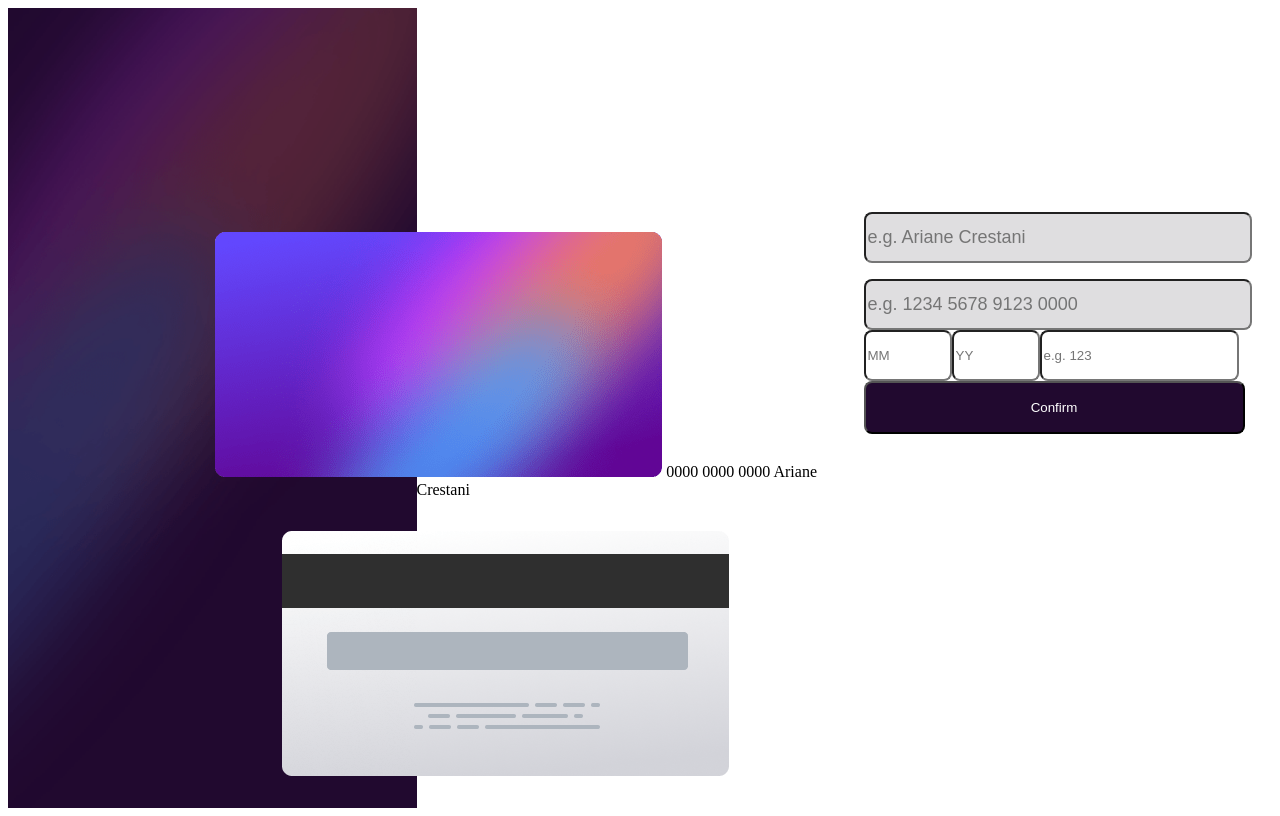
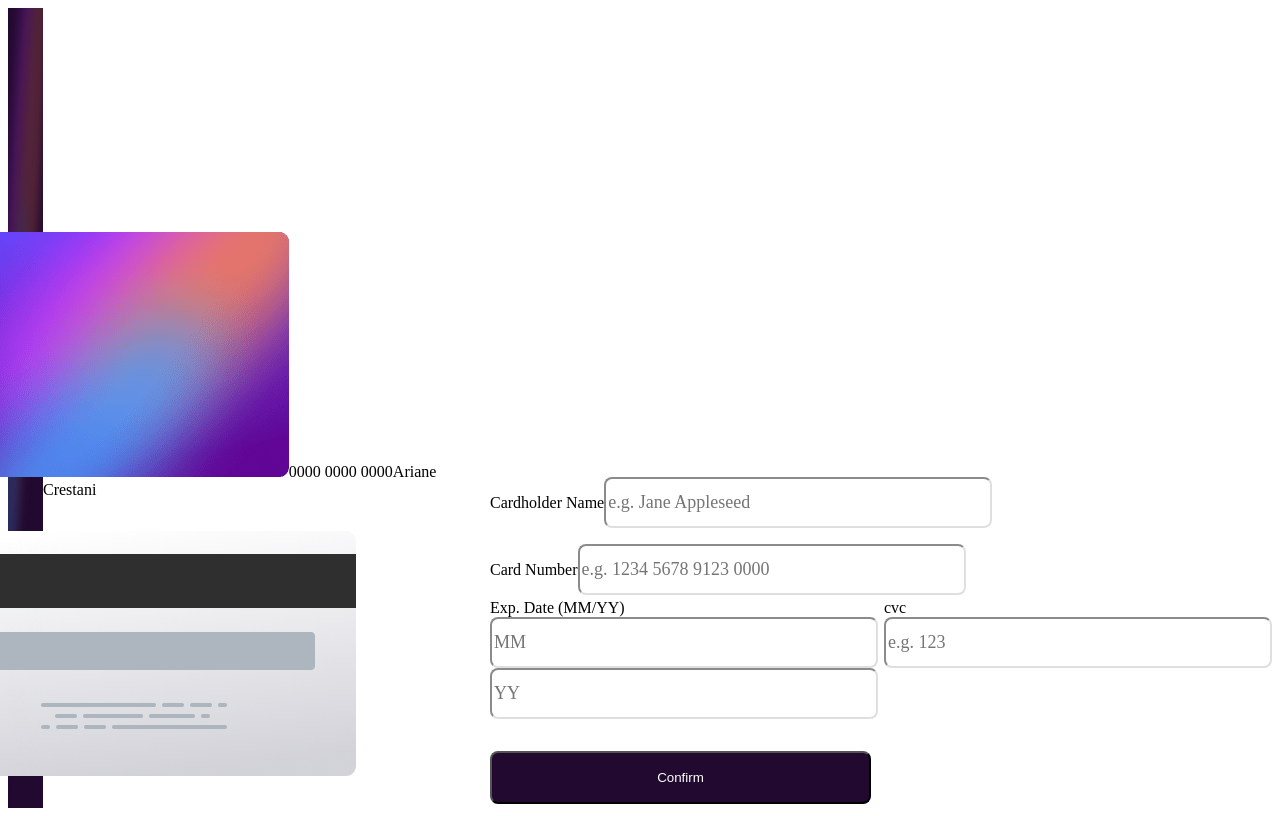
Before and after one commit to arianecrestani/interactive-card-details, a React (Create React App) app in the folder card-details-form/: page / in a window 1280 px wide. Built offline with nearby package versions, Linux system fonts and the light colour scheme.

Commit message:
passed a props

```diff
--- /dev/null
+++ b/card-details-form/src/Components/InputField.jsx
@@ -0,0 +1,23 @@
+import styled from "styled-components";
+
+export default function InputField({label, inputName}) {
+  const InputName = styled.input`
+    width: ${(props) => props.inputwidth || "380px"};
+    height: 45px;
+    font-family: "Space Grotesk";
+    border-radius: 8px;
+    font-style: normal;
+    font-weight: 500;
+    font-size: 18px;
+    border-color: #dfdee0;
+  `;
+
+  const Label = styled.label``;
+
+  return (
+    <div>
+      <Label>{label}</Label>
+      <InputName placeholder={inputName} />
+    </div>
+  );
+}
--- a/card-details-form/src/Components/Inputs.jsx
+++ b/card-details-form/src/Components/Inputs.jsx
@@ -1,37 +1,34 @@
 import styled from "styled-components";
+import InputField from "../Components/InputField";
 
 export default function Inputs() {
-  const Div = styled.div`
+  const FirstSection = styled.div`
     display: flex;
     flex-direction: column;
     gap: 1rem;
-    margin-top: 50%;
+    margin-top: 60%;
+    font-family: "Space Grotesk";
+  `;
 
+  const SecondSection = styled.div`
+    gap: 6px;
+    display: flex;
+    margin-top: 4px;
   `;
-  const InputName = styled.input`
-    width: 380px;
-    height: 45px;
-    top: 24px;
-    background: #dfdee0;
-    border-radius: 8px;
-    font-style: normal;
-    font-weight: 500;
-    font-size: 18px;
-  `;
-  const InputNumber = styled(InputName)``;
-
-  const InputDate = styled.input`
-    width: 80px;
-    height: 45px;
-    border-radius: 8px;
-
-  `;
-  const InputCvc = styled.input`
-    width: 191px;
-    height: 45px;
-    border-radius: 8px;
-  `;
+  // const InputDate = styled.input`
+  //   width: 80px;
+  //   height: 45px;
+  //   border-radius: 8px;
+  //   border-color: #dfdee0;
+  // `;
+  // const InputCvc = styled.input`
+  //   width: 191px;
+  //   height: 45px;
+  //   border-radius: 8px;
+  //   border-color: #dfdee0;
+  // `;
   const Button = styled.button`
+    margin-top: 2rem;
     width: 381px;
     height: 53px;
     border-radius: 8px;
@@ -39,17 +36,22 @@ export default function Inputs() {
     color: #ffffff;
   `;
 
+
   return (
     <div>
-      <Div>
-        <InputName placeholder="e.g. Ariane Crestani" />
-        <InputNumber placeholder="e.g. 1234 5678 9123 0000" />
-      </Div>
-      <div>
-        <InputDate placeholder="MM" />
-        <InputDate placeholder="YY" />
-        <InputCvc placeholder="e.g. 123" />
-      </div>
+      <FirstSection>
+        <InputField label="Cardholder Name" inputName="e.g. Jane Appleseed" />
+        <InputField label="Card Number" inputName="e.g. 1234 5678 9123 0000" />
+      </FirstSection>
+      <SecondSection>
+        <div>
+          <InputField inputwidth='80px' label="Exp. Date (MM/YY)" inputName="MM" />
+          <InputField inputName="YY" />
+        </div>
+        <div>
+          <InputField label="cvc" inputName="e.g. 123" />
+        </div>
+      </SecondSection>
       <Button>Confirm</Button>
     </div>
   );
```
Also changed, not shown: card-details-form/src/Components/Cards.jsx (+2 -5 lines).
